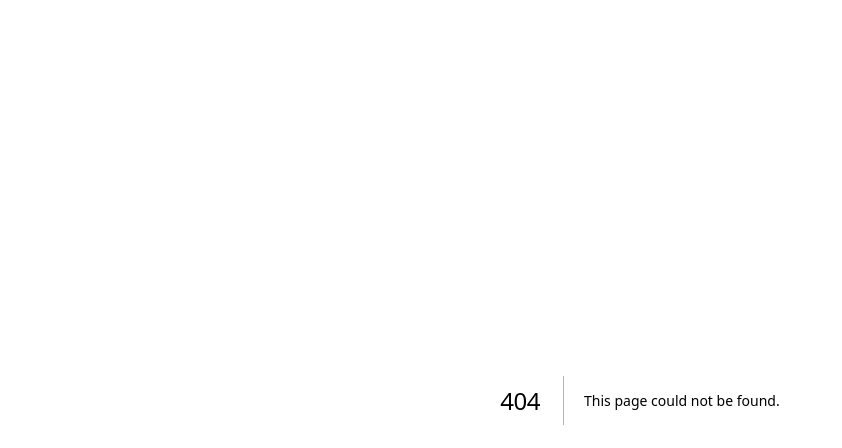
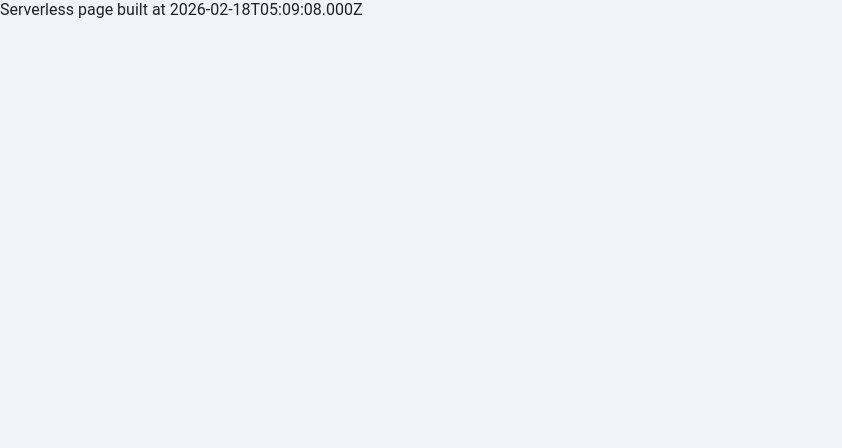
Before and after one commit to vawulenceboi-web/gogglek, a Next.js app: page /serverless-check in a window 1280 px wide. Before the commit this address had no page. Shown: the top 448 px of the page, without its empty margins (0-842 px from the left). Built offline with nearby package versions, Linux system fonts and the light colour scheme.

Commit message:
cleanup project structure

```diff
--- /dev/null
+++ b/pages/serverless-check.js
@@ -0,0 +1,7 @@
+export default function ServerlessCheck({ time }) {
+  return <div>Serverless page built at {time}</div>;
+}
+
+export async function getServerSideProps() {
+  return { props: { time: new Date().toISOString() } };
+}
```
